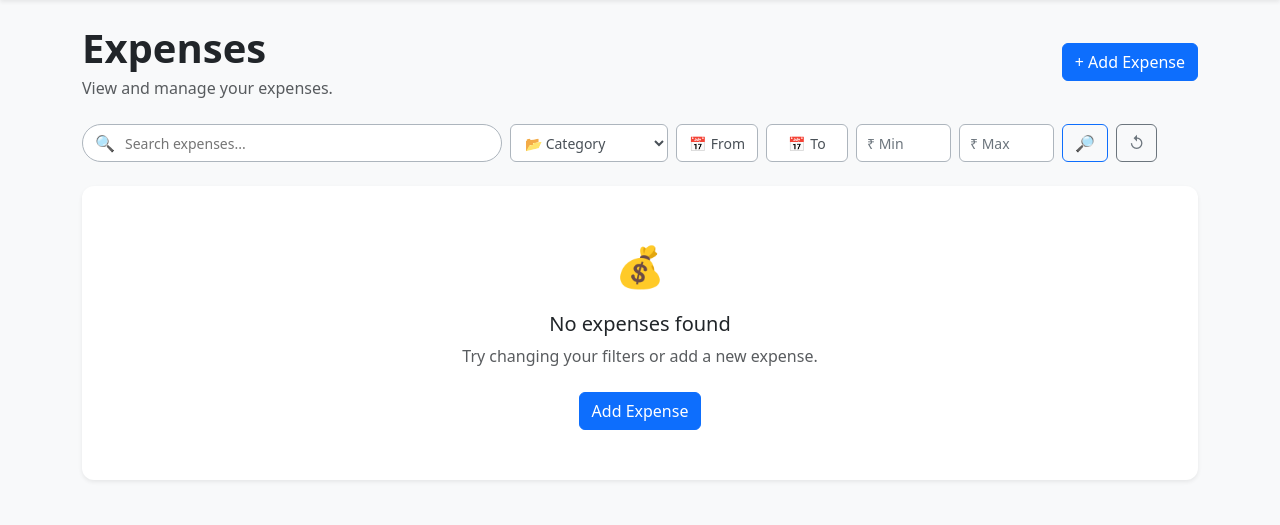
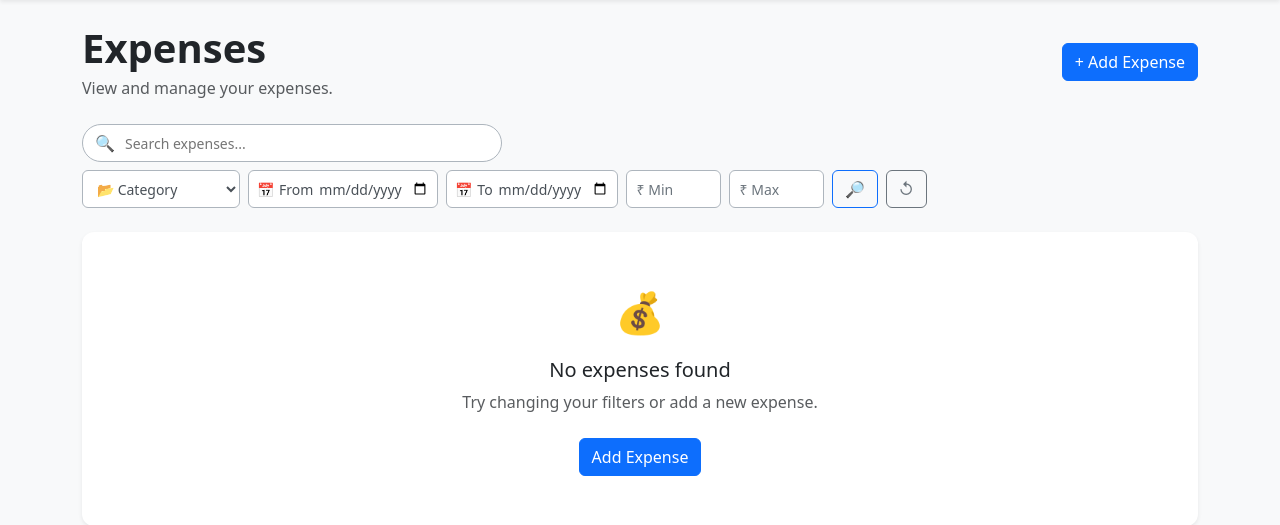
Before and after one commit to ManasaProdduturi/expense-tracker, a Flask app: page /expenses in a window 1280 px wide. Shown: the part 56-581 px from the top of the page. Run offline with Flask 3, Linux system fonts and the light colour scheme; the visitor is signed in with stand-in values (Sample User, id 1); data comes from the database, SQL or seed files in the repository; data that the repository does not hold is empty.

Commit message:
refinements in app.py and pages

```diff
--- a/app.py
+++ b/app.py
@@ -268,16 +268,17 @@ def expenses():
     connection.close()
 
     return render_template(
-        "expenses.html",
-        expenses=expenses,
-        search=search,
-        categories=categories,
-        selected_category=category,
-        date_from=date_from,
-        date_to=date_to,
-        min_amount=min_amount,
-        max_amount=max_amount
-    )
+    "expenses.html",
+    expenses=expenses,
+    search=search,
+    categories=categories,
+    selected_category=category,
+    date_from=date_from,
+    date_to=date_to,
+    min_amount=min_amount,
+    max_amount=max_amount,
+    today=date.today().isoformat()
+)
 
 
 @app.route("/expenses/<int:expense_id>/edit", methods=["GET", "POST"])
--- a/templates/expenses.html
+++ b/templates/expenses.html
@@ -90,29 +90,30 @@
         }
 
         .date-filter {
-            position: relative;
             height: 38px;
-            min-width: 82px;
-            padding: 0 10px;
             display: flex;
             align-items: center;
-            justify-content: center;
             gap: 5px;
             border: 1px solid #adb5bd;
             border-radius: 6px;
             background: white;
             color: #495057;
             font-size: 14px;
-            cursor: pointer;
+            padding: 0 8px;
             white-space: nowrap;
         }
 
         .date-filter input {
-            position: absolute;
-            inset: 0;
-            width: 100%;
-            height: 100%;
-            opacity: 0;
+            height: 28px;
+            border: none;
+            outline: none;
+            background: transparent;
+            color: #495057;
+            font-size: 14px;
+            cursor: pointer;
+        }
+
+        .date-filter input::-webkit-calendar-picker-indicator {
             cursor: pointer;
         }
 
@@ -143,6 +144,7 @@
         }
 
         @media (max-width: 576px) {
+
             .search-bar {
                 max-width: 100%;
             }
@@ -154,6 +156,16 @@
             .amount-filter {
                 width: 100%;
             }
+
+            .date-filter {
+                min-width: 100%;
+                justify-content: space-between;
+            }
+
+            .date-filter input {
+                flex: 1;
+            }
+
         }
     </style>
 </head>
@@ -258,6 +270,7 @@
     >
 
         <div>
+
             <h1 class="page-title mb-1">
                 Expenses
             </h1>
@@ -265,6 +278,7 @@
             <p class="text-muted mb-0">
                 View and manage your expenses.
             </p>
+
         </div>
 
         <a
@@ -298,6 +312,7 @@
                 >
 
                 {% if search %}
+
                     <button
                         type="button"
                         class="search-clear"
@@ -306,6 +321,7 @@
                     >
                         ×
                     </button>
+
                 {% endif %}
 
             </div>
@@ -317,7 +333,6 @@
                     class="filter-select"
                     data-bs-toggle="tooltip"
                     data-bs-title="Category"
-                    onchange="this.form.submit()"
                 >
 
                     <option value="">
@@ -344,15 +359,22 @@
                     data-bs-toggle="tooltip"
                     data-bs-title="From Date"
                 >
-                    <span>📅</span>
-                    <span>From</span>
+
+                    <span>
+                        📅
+                    </span>
+
+                    <span>
+                        From
+                    </span>
 
                     <input
                         type="date"
                         name="date_from"
                         value="{{ date_from }}"
-                        onchange="this.form.submit()"
+                        max="{{ today }}"
                     >
+
                 </div>
 
                 <div
@@ -360,15 +382,22 @@
                     data-bs-toggle="tooltip"
                     data-bs-title="To Date"
                 >
-                    <span>📅</span>
-                    <span>To</span>
+
+                    <span>
+                        📅
+                    </span>
+
+                    <span>
+                        To
+                    </span>
 
                     <input
                         type="date"
                         name="date_to"
                         value="{{ date_to }}"
-                        onchange="this.form.submit()"
+                        max="{{ today }}"
                     >
+
                 </div>
 
                 <input
@@ -633,7 +662,8 @@
         form.submit();
     }
 
-    const deleteModal = document.getElementById("deleteModal");
+    const deleteModal =
+        document.getElementById("deleteModal");
 
     deleteModal.addEventListener(
         "show.bs.modal",
@@ -641,9 +671,8 @@
 
             const button = event.relatedTarget;
 
-            const deleteUrl = button.getAttribute(
-                "data-delete-url"
-            );
+            const deleteUrl =
+                button.getAttribute("data-delete-url");
 
             const confirmDeleteButton =
                 document.getElementById(
```
